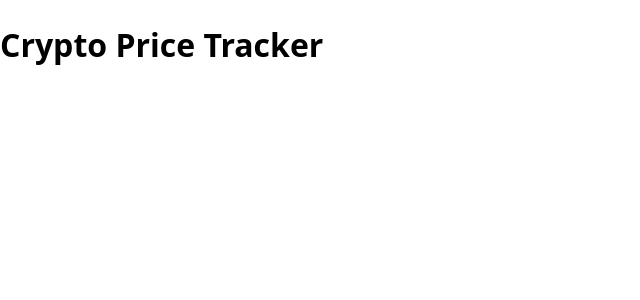
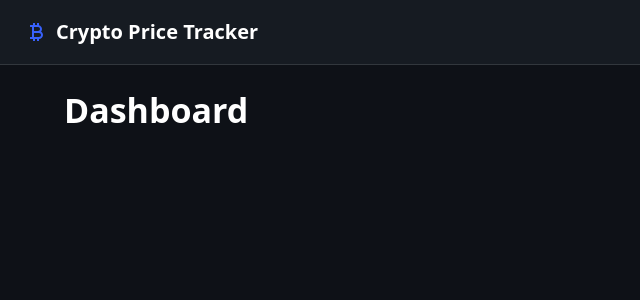
Before and after one commit to deswardtelbie/crypto-price-tracker, a React (Vite) app: page / in a window 1280 px wide. Shown: the top 300 px of the page, without its empty margins (0-640 px from the left). Built offline with nearby package versions, Linux system fonts and the light colour scheme.

Commit message:
feat: add MUI theme, app layout and routing

```diff
--- a/src/App.tsx
+++ b/src/App.tsx
@@ -1,5 +1,17 @@
+import { Routes, Route } from "react-router-dom";
+import { AppLayout } from "./components/layout/AppLayout";
+import { DashboardPage } from "./pages/DashboardPage";
+import { CoinDetailsPage } from "./pages/CoinDetailsPage";
+
 function App() {
-  return <h1>Crypto Price Tracker</h1>;
+  return (
+    <Routes>
+      <Route element={<AppLayout />}>
+        <Route index element={<DashboardPage />} />
+        <Route path="coins/:id" element={<CoinDetailsPage />} />
+      </Route>
+    </Routes>
+  );
 }
 
 export default App;
--- a/src/app/hooks.ts
+++ b/src/app/hooks.ts
@@ -1,7 +1,7 @@
-import { useDispatch, useSelector } from 'react-redux';
-import type { RootState, AppDispatch } from './store';
+import { useDispatch, useSelector } from "react-redux";
+import type { RootState, AppDispatch } from "./store";
 
 // Pre-typed versions of the react-redux hooks — use these throughout the app
-// instead of the plain `useDispatch`/`useSelector` to get full type inference.
+// instead of the plain useDispatch/useSelector to get full type inference.
 export const useAppDispatch = useDispatch.withTypes<AppDispatch>();
 export const useAppSelector = useSelector.withTypes<RootState>();
--- /dev/null
+++ b/src/components/layout/AppLayout.tsx
@@ -0,0 +1,42 @@
+import {
+  AppBar,
+  Box,
+  Container,
+  Link as MuiLink,
+  Toolbar,
+  Typography,
+} from "@mui/material";
+import CurrencyBitcoinIcon from "@mui/icons-material/CurrencyBitcoin";
+import { Link as RouterLink, Outlet } from "react-router-dom";
+
+// Shared shell rendered around every route. Pages render into <Outlet />.
+export function AppLayout() {
+  return (
+    <Box sx={{ display: "flex", flexDirection: "column", minHeight: "100vh" }}>
+      <AppBar
+        position="sticky"
+        elevation={0}
+        sx={{ bgcolor: "background.paper", borderBottom: 1, borderColor: "divider" }}
+      >
+        <Toolbar>
+          <MuiLink
+            component={RouterLink}
+            to="/"
+            underline="none"
+            sx={{ display: "flex", alignItems: "center", gap: 1, color: "inherit" }}
+          >
+            <CurrencyBitcoinIcon color="primary" />
+            <Typography variant="h6" sx={{ fontWeight: 700 }}>
+              Crypto Price Tracker
+            </Typography>
+          </MuiLink>
+          <Box sx={{ flexGrow: 1 }} />
+          {/* Currency selector is added to the header in a later commit. */}
+        </Toolbar>
+      </AppBar>
+      <Container maxWidth="lg" sx={{ flexGrow: 1, py: 3 }}>
+        <Outlet />
+      </Container>
+    </Box>
+  );
+}
--- a/src/index.css
+++ b/src/index.css
@@ -1,8 +1,9 @@
 :root {
-  font-family: system-ui, 'Segoe UI', Roboto, sans-serif;
+  font-family: system-ui, "Segoe UI", Roboto, sans-serif;
   line-height: 1.5;
 }
 
 body {
   margin: 0;
+  background-color: #0e1117;
 }
--- a/src/main.tsx
+++ b/src/main.tsx
@@ -1,14 +1,22 @@
-import { StrictMode } from 'react';
-import { createRoot } from 'react-dom/client';
-import { Provider } from 'react-redux';
-import { store } from './app/store';
-import './index.css';
-import App from './App';
+import { StrictMode } from "react";
+import { createRoot } from "react-dom/client";
+import { Provider } from "react-redux";
+import { BrowserRouter } from "react-router-dom";
+import { CssBaseline, ThemeProvider } from "@mui/material";
+import { store } from "./app/store";
+import { theme } from "./theme/theme";
+import App from "./App";
+import "./index.css";
 
-createRoot(document.getElementById('root')!).render(
+createRoot(document.getElementById("root")!).render(
   <StrictMode>
     <Provider store={store}>
-      <App />
+      <ThemeProvider theme={theme}>
+        <CssBaseline />
+        <BrowserRouter>
+          <App />
+        </BrowserRouter>
+      </ThemeProvider>
     </Provider>
   </StrictMode>,
 );
--- /dev/null
+++ b/src/pages/CoinDetailsPage.tsx
@@ -0,0 +1,12 @@
+import { useParams } from "react-router-dom";
+import { Typography } from "@mui/material";
+
+export function CoinDetailsPage() {
+  const { id } = useParams<{ id: string }>();
+
+  return (
+    <Typography variant="h4" sx={{ fontWeight: 700 }}>
+      Coin details: {id}
+    </Typography>
+  );
+}
--- /dev/null
+++ b/src/pages/DashboardPage.tsx
@@ -0,0 +1,9 @@
+import { Typography } from "@mui/material";
+
+export function DashboardPage() {
+  return (
+    <Typography variant="h4" sx={{ fontWeight: 700 }}>
+      Dashboard
+    </Typography>
+  );
+}
--- /dev/null
+++ b/src/theme/theme.ts
@@ -0,0 +1,18 @@
+import { createTheme } from "@mui/material/styles";
+
+export const theme = createTheme({
+  palette: {
+    mode: "dark",
+    primary: { main: "#3861fb" },
+    success: { main: "#16c784" },
+    error: { main: "#ea3943" },
+    background: {
+      default: "#0e1117",
+      paper: "#161b22",
+    },
+  },
+  typography: {
+    fontFamily: 'system-ui, "Segoe UI", Roboto, Helvetica, Arial, sans-serif',
+  },
+  shape: { borderRadius: 10 },
+});
```
